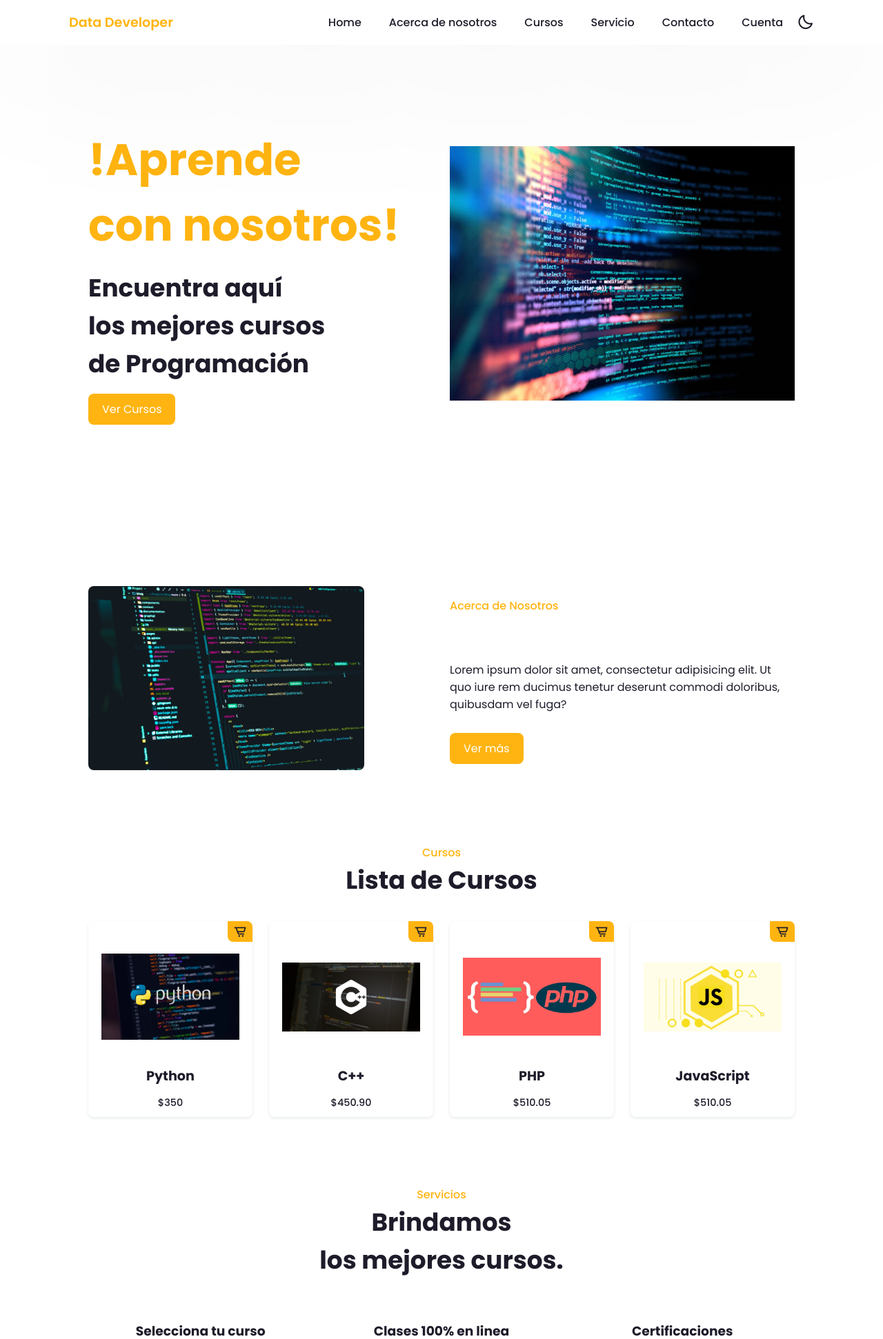
After one commit to gandhi0101/LOSSQL_DB, a PHP site: page /sessions/index.php in a window 1280 px wide. The commit adds this page. Shown: the top 1942 px of the page at 69% size. Run offline with PHP 8.4, Linux system fonts and the light colour scheme.

Commit message:
se agregan login y signin

```diff
--- /dev/null
+++ b/src/sessions/index.php
@@ -0,0 +1,238 @@
+<!DOCTYPE html>
+<html lang="es">
+
+<head>
+    <meta charset="UTF-8">
+    <meta http-equiv="X-UA-Compatible" content="IE=edge">
+    <meta name="viewport" content="width=device-width, initial-scale=1.0">
+    <title>DataDeveloper</title>
+    <!-- Box Icons -->
+    <link rel="stylesheet" href="https://unpkg.com/boxicons@latest/css/boxicons.min.css">
+    <!-- Link To CSS -->
+    <link rel="stylesheet" href="../css/styles.css">
+
+</head>
+
+<body>
+    <!-- Navbar -->
+    <header>
+        <a href="" class="logo">Data Developer</a>
+        <div class="bx bx-menu" id="menu-icon"></div>
+
+        <ul class="navbar">
+            <li><a href="../">Home</a></li>
+            <li><a href="#about">Acerca de nosotros</a></li>
+            <li><a href="#menu">Cursos</a></li>
+            <li><a href="#services">Servicio</a></li>
+            <li><a href="#contact">Contacto</a></li>
+            <li><a href="#" class="login">Cuenta</a></li>
+            <!-- Dark Mode -->
+            <div class="bx bx-moon" id="darkmode"></div>
+        </ul>
+
+        <div class="modal">
+            <div class="modal__container">
+                <h2 class="modal__title">¡Inicia Sesión!</h2>
+                <form class="form" action="verificacion.php" method="post">
+                    <p><label for="username">Usuario</label> </p>
+                    <p> <input type="text" name="username"> </p>
+                    <p> <label for="password">password</label> </p>
+                    <p>
+                        <input type="password" name="password">
+                    </p>
+                    <p><label class="form-check-label" for="remember">Recordar</label></p>
+                    <p> <input class="remember" type="checkbox" name="remember"></p>
+
+                    <p><input class="send" type="submit" value="Ingresar"> </p>
+                </form>
+                <a href="#" class="modal__close">Cerrar</a>
+            </div>
+        </div>
+
+        <script>
+            const openModal = document.querySelector('.login');
+            const modal = document.querySelector('.modal');
+            const closeModal = document.querySelector('.modal__close');
+
+            openModal.addEventListener('click', (e) => {
+                e.preventDefault();
+                modal.classList.add('modal--show');
+            });
+
+            closeModal.addEventListener('click', (e) => {
+                e.preventDefault();
+                modal.classList.remove('modal--show');
+            });
+        </script>
+    </header>
+
+
+
+    <!-- Home  Section-->
+    <section class="home" id="home">
+        <div class="home-text">
+            <h1>!Aprende<br>con nosotros!</h1>
+            <h2>Encuentra aquí<br>los mejores cursos<br>de Programación</h2>
+            <a href="#" class="btn">Ver Cursos</a>
+        </div>
+
+        <div class="home-img">
+            <img src="../Img/main.jpg" alt="">
+
+        </div>
+    </section>
+
+    <!-- About -->
+    <section class="about" id="about">
+        <div class="about-img">
+            <img src="../Img/react.jpeg" alt="">
+        </div>
+        <div class="about-text">
+            <span>Acerca de Nosotros</span>
+            <h2> <br></h2>
+            <p>Lorem ipsum dolor sit amet, consectetur adipisicing elit. Ut quo iure rem ducimus tenetur deserunt
+                commodi doloribus, quibusdam vel fuga?</p>
+            <a href="#" class="btn">Ver más</a>
+        </div>
+    </section>
+
+    <!-- Menu -->
+    <section class="menu" id="menu">
+        <div class="heading">
+            <span>Cursos</span>
+            <h2>Lista de Cursos</h2>
+        </div>
+        <div class="menu-container">
+            <!-- Box 1 -->
+            <div class="box">
+                <div class="box-img">
+                    <img src="../Img/python.jpeg" alt="">
+                </div>
+                <h2>Python</h2>
+                <h3></h3>
+                <span>$350</span>
+                <i class='bx bx-cart-alt'></i>
+            </div>
+            <!-- Box 2 -->
+            <div class="box">
+                <div class="box-img">
+                    <img src="../Img/c++.jpg" alt="">
+                </div>
+                <h2>C++</h2>
+                <h3></h3>
+                <span>$450.90</span>
+                <i class='bx bx-cart-alt'></i>
+            </div>
+            <!-- Box 3 -->
+            <div class="box">
+                <div class="box-img">
+                    <img src="../Img/php.jpg" alt="">
+                </div>
+                <h2>PHP</h2>
+                <h3></h3>
+                <span>$510.05</span>
+                <i class='bx bx-cart-alt'></i>
+            </div>
+            <!-- Box 4 -->
+            <div class="box">
+                <div class="box-img">
+                    <img src="../Img/javascript.jpg" alt="">
+                </div>
+                <h2>JavaScript</h2>
+                <h3></h3>
+                <span>$510.05</span>
+                <i class='bx bx-cart-alt'></i>
+            </div>
+        </div>
+    </section>
+
+    <!-- Service -->
+    <section class="services" id="services">
+        <div class="heading">
+            <span>Servicios</span>
+            <h2>Brindamos <br> los mejores cursos.</h2>
+        </div>
+
+        <div class="servives-container">
+            <!-- Box 1 -->
+            <div class="s-box">
+                <img src="" alt="">
+                <h3>Selecciona tu curso</h3>
+                <p>Lorem ipsum dolor, sit amet consectetur adipisicing elit. Sit ea fugiat esse tempore ipsum
+                    temporibus.</p>
+            </div>
+            <!-- Box 2 -->
+            <div class="s-box">
+                <img src="" alt="">
+                <h3>Clases 100% en linea</h3>
+                <p>Lorem ipsum dolor, sit amet consectetur adipisicing elit. Sit ea fugiat esse tempore ipsum
+                    temporibus.</p>
+            </div>
+            <!-- Box 3 -->
+            <div class="s-box">
+                <img src="" alt="">
+                <h3>Certificaciones</h3>
+                <p>Lorem ipsum dolor, sit amet consectetur adipisicing elit. Sit ea fugiat esse tempore ipsum
+                    temporibus.</p>
+            </div>
+        </div>
+    </section>
+
+    <!-- Connect -->
+    <section class="connect">
+        <div class="connect-text">
+            <span>Hablemos</span>
+            <h2>Conectar ahora</h2>
+        </div>
+        <a href="" class="btn">Contactanos</a>
+    </section>
+
+    <!-- Contact -->
+    <section class="contact" id="contact">
+        <div class="contact-box">
+            <h3>Data Developer</h3>
+            <span>Conectate con nosotros</span>
+            <div class="social">
+                <a href="#" class="icon"><i class='bx bxl-facebook facebook'></i></a>
+                <a href="#" class="icon"><i class='bx bxl-twitter twitter'></i></a>
+                <a href="#" class="icon"><i class='bx bxl-instagram instagram'></i></a>
+            </div>
+        </div>
+        <div class="contact-box">
+            <h3>Links del menú</h3>
+            <li><a href="#home">Home</a></li>
+            <li><a href="#about">Acerca de nosotros</a></li>
+            <li><a href="#menu">Cursos</a></li>
+            <li><a href="#services">Servicio</a></li>
+            <li><a href="#contact">Contacto</a></li>
+        </div>
+        <div class="contact-box">
+            <h3>Quick Links</h3>
+            <li><a href="#Contact">Contacto</a></li>
+            <li><a href="#Privacy Policy">Politica y Privacidad</a></li>
+            <li><a href="#Disclaimer">Disclaimer</a></li>
+            <li><a href="#Terms Of Use">Terminos de uso</a></li>
+        </div>
+        <div class="contact-box address">
+            <h3>Contacto</h3>
+            <i class='bx bxs-map'><span>005, Lorem ipsum dolor, sit amet consectetur, India</span></i>
+            <i class='bx bxs-phone'><span>+52 449 571 6261</span></i>
+            <i class='bx bxs-envelope'><span>Example@gmail.com</span></i>
+        </div>
+    </section>
+
+    <!-- Copyright -->
+    <div class="copyright">
+        <p>© Derechos Reservados.</p>
+    </div>
+
+
+    <!-- Scroll Reveal -->
+    <script src="https://unpkg.com/scrollreveal"></script>
+    <!-- Link To JavaScript -->
+    <script src="../js/script.js"></script>
+</body>
+
+
+
+</html>
```
Also changed, not shown: DataBase/Mysql/conections.php (added, +17 -0 lines), src/index.php (renamed from src/index.html, +1 -51 lines), src/layout/header.html (added, +67 -0 lines), src/sessions/sign_in.php (added, +74 -0 lines), src/sessions/verificacion.php (added, +45 -0 lines), src/layout/New Text Document.txt (deleted), src/layout/footer.html (added).
